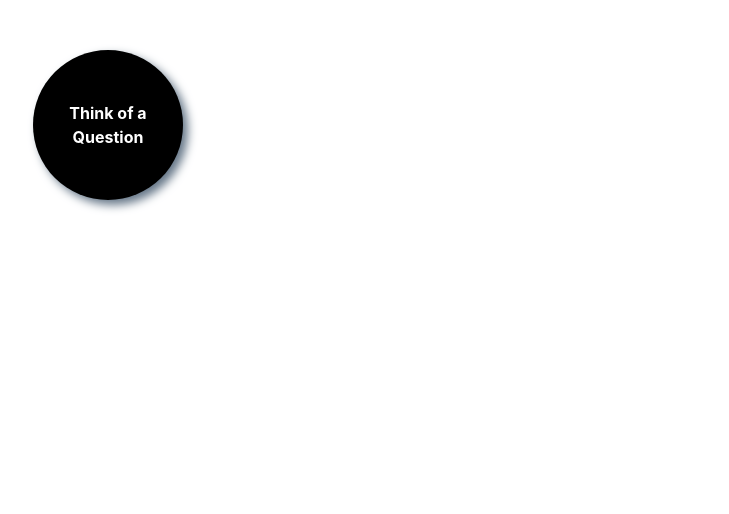
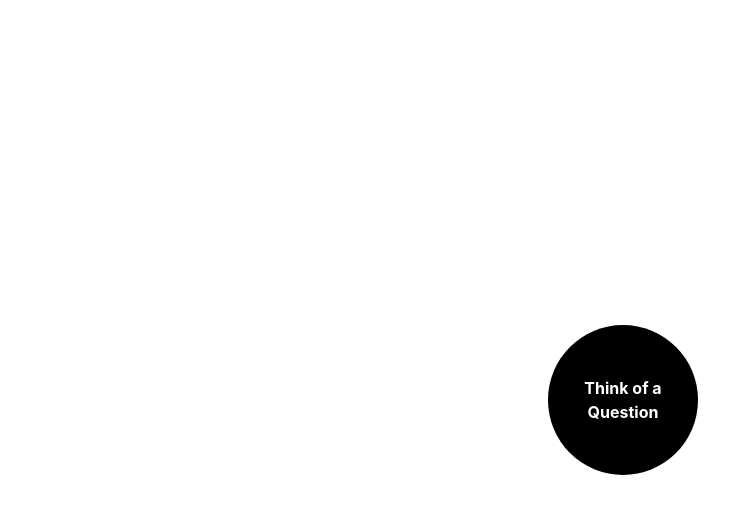
Before and after one commit to jihyeoi/react_medley, a React (Vite) app: page /eightball in a window 1280 px wide. Shown: the top 514 px of the page, without its empty margins (17-746 px from the left). Built offline with nearby package versions, Linux system fonts and the light colour scheme.

Commit message:
center eightball

```diff
--- a/src/App.jsx
+++ b/src/App.jsx
@@ -1,7 +1,7 @@
 import Counter from './Counter';
 import Board from './TicTacToe_Board';
 import { BrowserRouter as Router, Route, Routes } from 'react-router-dom';
-import Eightball from './EightBall';
+import EightBall from './EightBall';
 
 /** Component for entire page.
  *
@@ -17,10 +17,33 @@ function App() {
       <Routes>
         <Route path="/" element={<Counter />} />
         <Route path="/board" element={<Board />} />
-        <Route path='/eightball' element={<Eightball />} />
+        <Route path='/eightball' element={<EightBall magicAnswers={magicAnswers} />} />
       </Routes>
     </Router>
   );
 };
 
+const magicAnswers = [
+  { msg: "It is certain.", color: "green" },
+  { msg: "It is decidedly so.", color: "green" },
+  { msg: "Without a doubt.", color: "green" },
+  { msg: "Yes - definitely.", color: "green" },
+  { msg: "You may rely on it.", color: "green" },
+  { msg: "As I see it, yes.", color: "green" },
+  { msg: "Most likely.", color: "green" },
+  { msg: "Outlook good.", color: "green" },
+  { msg: "Yes.", color: "green" },
+  { msg: "Signs point to yes.", color: "goldenrod" },
+  { msg: "Reply hazy, try again.", color: "goldenrod" },
+  { msg: "Ask again later.", color: "goldenrod" },
+  { msg: "Better not tell you now.", color: "goldenrod" },
+  { msg: "Cannot predict now.", color: "goldenrod" },
+  { msg: "Concentrate and ask again.", color: "goldenrod" },
+  { msg: "Don't count on it.", color: "red" },
+  { msg: "My reply is no.", color: "red" },
+  { msg: "My sources say no.", color: "red" },
+  { msg: "Outlook not so good.", color: "red" },
+  { msg: "Very doubtful.", color: "red" },
+];
+
 export default App;
--- a/src/Eightball.css
+++ b/src/Eightball.css
@@ -1,6 +1,24 @@
-.Eightball {
-  box-shadow: 5px 5px 10px #678;
-  margin: 50px;
+/* Ensures full height and no body margin */
+html, body {
+  height: 100%;
+  margin: 0;
+  display: flex;
+  justify-content: center;
+  align-items: center;
+}
+
+/* Centering container */
+.EightBall-container {
+  display: flex;
+  justify-content: center;
+  align-items: center;
+  height: 100vh;
+  width: 100vw; /* Ensures full viewport width */
+  margin: 0;
+}
+
+/* Centered EightBall */
+.EightBall {
   border-radius: 50%;
   width: 150px;
   height: 150px;
@@ -11,4 +29,5 @@
   padding: 10px;
   text-align: center;
   cursor: pointer;
+  background-color: black;
 }
--- a/src/Eightball.jsx
+++ b/src/Eightball.jsx
@@ -1,5 +1,5 @@
 import { useState } from "react";
-import './Eightball.css';
+import './EightBall.css';
 
 /**
  * Eightball
@@ -7,7 +7,7 @@ import './Eightball.css';
  * Props: magicAnswers, an array of {msg, color} objects
  * State: answer, the {msg, color} of current answer
  */
-export default function Eightball(magicAnswers) {
+export default function EightBall(magicAnswers) {
     const [answer, setAnswer] = useState({
         msg: "Think of a Question",
         color: "black"
@@ -18,39 +18,18 @@ export default function Eightball(magicAnswers) {
     }
 
     function choice() {
-        let length = magicAnswers.length;
+        let length = magicAnswers.magicAnswers.length;
         let number = Math.floor(Math.random() * length);
-        return magicAnswers[number];
+        return magicAnswers.magicAnswers[number];
     }
 
     return (
-        <div className="Eightball"
-             onClick={handleClick}
-             style={{backgroundColor: answer.color}}>
-                <b>{answer.msg}</b>
+        <div className="EightBall-container">
+          <div className="EightBall"
+                 onClick={handleClick}
+                 style={{backgroundColor: answer.color}}>
+                    <b>{answer.msg}</b>
+          </div>
         </div>
     )
 }
-
-const magicAnswers = [
-    { msg: "It is certain.", color: "green" },
-    { msg: "It is decidedly so.", color: "green" },
-    { msg: "Without a doubt.", color: "green" },
-    { msg: "Yes - definitely.", color: "green" },
-    { msg: "You may rely on it.", color: "green" },
-    { msg: "As I see it, yes.", color: "green" },
-    { msg: "Most likely.", color: "green" },
-    { msg: "Outlook good.", color: "green" },
-    { msg: "Yes.", color: "green" },
-    { msg: "Signs point to yes.", color: "goldenrod" },
-    { msg: "Reply hazy, try again.", color: "goldenrod" },
-    { msg: "Ask again later.", color: "goldenrod" },
-    { msg: "Better not tell you now.", color: "goldenrod" },
-    { msg: "Cannot predict now.", color: "goldenrod" },
-    { msg: "Concentrate and ask again.", color: "goldenrod" },
-    { msg: "Don't count on it.", color: "red" },
-    { msg: "My reply is no.", color: "red" },
-    { msg: "My sources say no.", color: "red" },
-    { msg: "Outlook not so good.", color: "red" },
-    { msg: "Very doubtful.", color: "red" },
-  ];
--- a/src/TicTacToe_Board.css
+++ b/src/TicTacToe_Board.css
@@ -24,6 +24,5 @@
 }
 
 .pill {
-  margin: 10px !important;
-  padding: 10px;
+
 }
```
Also changed, not shown: 1 other file (tests, documents, lock files or other folders).
